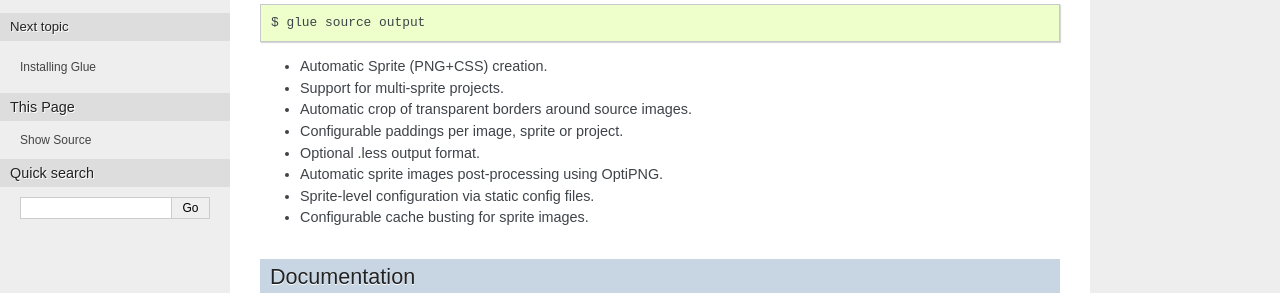
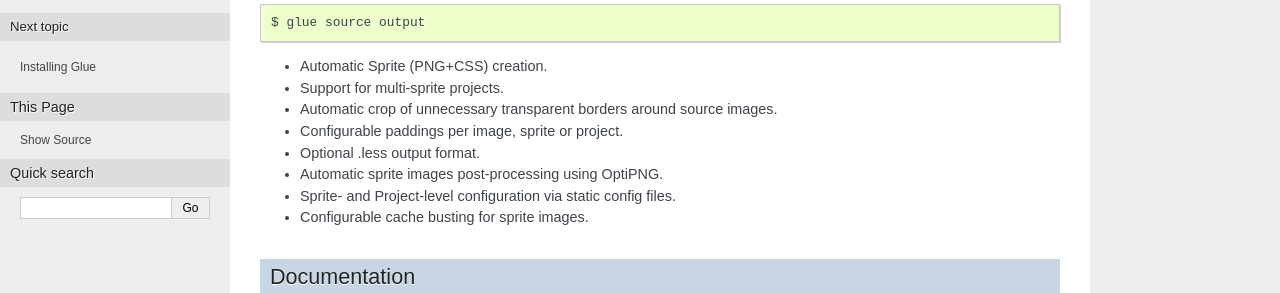
Before and after one commit to jorgebastida/glue, a Sphinx documentation site: the page built from docs/index.rst, in a window 1280 px wide. Shown: the part 141-434 px from the top of the page. Built offline with Sphinx 7.4.7, drawn with Linux system fonts in a browser that asks for light colours; the version number is read from the project's files by our own code.

Commit message:
Fix the documentation

```diff
--- a/README.rst
+++ b/README.rst
@@ -12,11 +12,11 @@
 --------
 * Automatic Sprite (PNG+CSS) creation.
 * Support for multi-sprite projects.
-* Automatic `crop of transparent borders <http://glue.readthedocs.org/en/latest/quickstart.html#crop-unnecessary-transparent-spaces>`_ around source images.
+* Automatic `crop of unnecessary transparent borders <http://glue.readthedocs.org/en/latest/quickstart.html#crop-unnecessary-transparent-spaces>`_ around source images.
 * Configurable `paddings per image, sprite or project <http://glue.readthedocs.org/en/latest/paddings.html>`_.
 * Optional .less output format.
 * Automatic sprite images post-processing using `OptiPNG <http://optipng.sourceforge.net/>`_.
-* Sprite-level configuration via static config files.
+* Sprite- and Project-level configuration via static config files.
 * Configurable `cache busting for sprite images <http://glue.readthedocs.org/en/latest/options.html#cachebuster>`_.
 
 Example
--- a/docs/index.rst
+++ b/docs/index.rst
@@ -12,11 +12,11 @@
 
 * Automatic Sprite (PNG+CSS) creation.
 * Support for multi-sprite projects.
-* Automatic crop of transparent borders around source images.
+* Automatic crop of unnecessary transparent borders around source images.
 * Configurable paddings per image, sprite or project.
 * Optional .less output format.
 * Automatic sprite images post-processing using OptiPNG.
-* Sprite-level configuration via static config files.
+* Sprite- and Project-level configuration via static config files.
 * Configurable cache busting for sprite images.
 
 Documentation
--- a/docs/options.rst
+++ b/docs/options.rst
@@ -54,7 +54,7 @@
 
 -u --url
 ---------
-By default ``glue`` adds to the PNG file the relative url between the CSS and the PNG file. If for any reason you need to change this behaviour, you can use ``url=<your-static-url-to-the-png-file>`` and ``glue`` will replace its default one with your url.
+By default ``glue`` adds to the PNG file name the relative url between the CSS and the PNG file. If for any reason you need to change this behaviour, you can use ``url=<your-static-url-to-the-png-file>`` and ``glue`` will replace its suggested one with your url.
 
 .. code-block:: bash
 
--- a/glue.py
+++ b/glue.py
@@ -31,7 +31,7 @@
 
 
 class SourceImagesNotFoundError(Exception):
-    """Raised if a folder doesn't contain a valid image."""
+    """Raised if a folder doesn't contain any valid image."""
     pass
 
 
```
